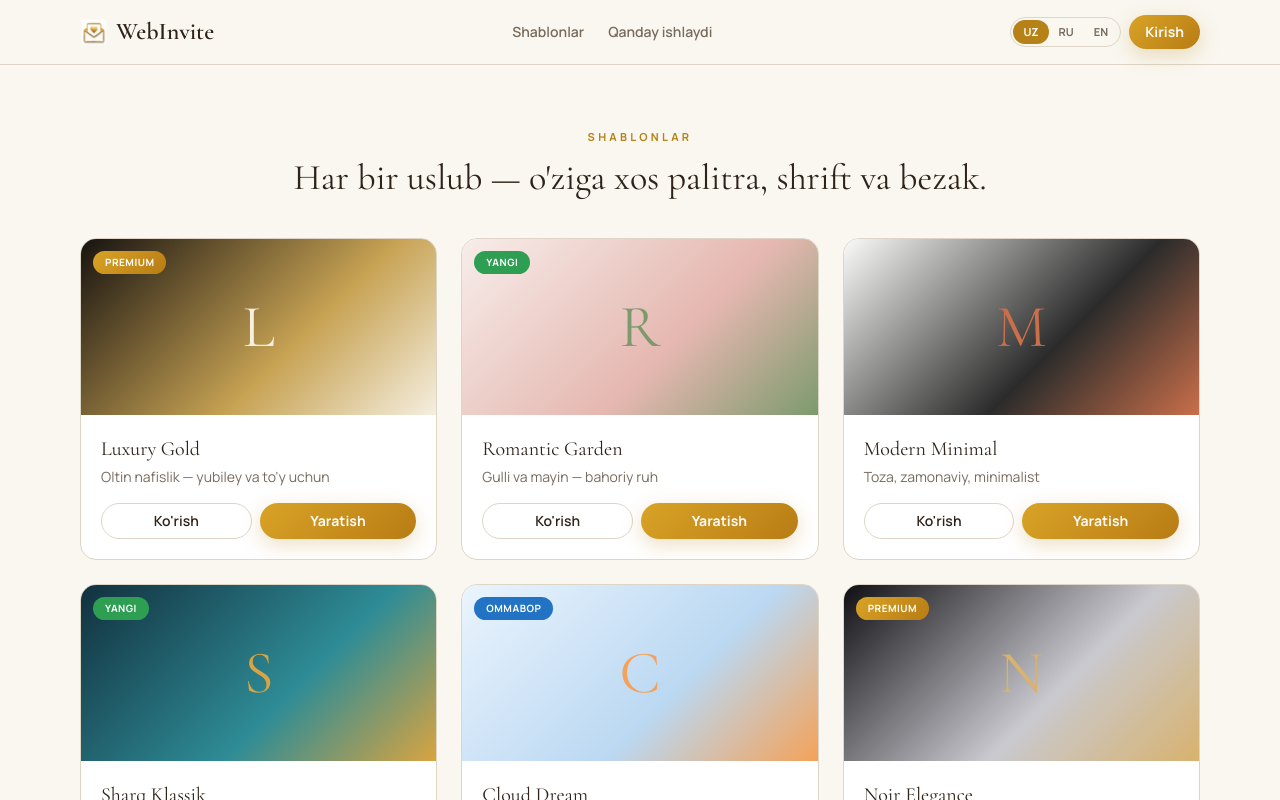
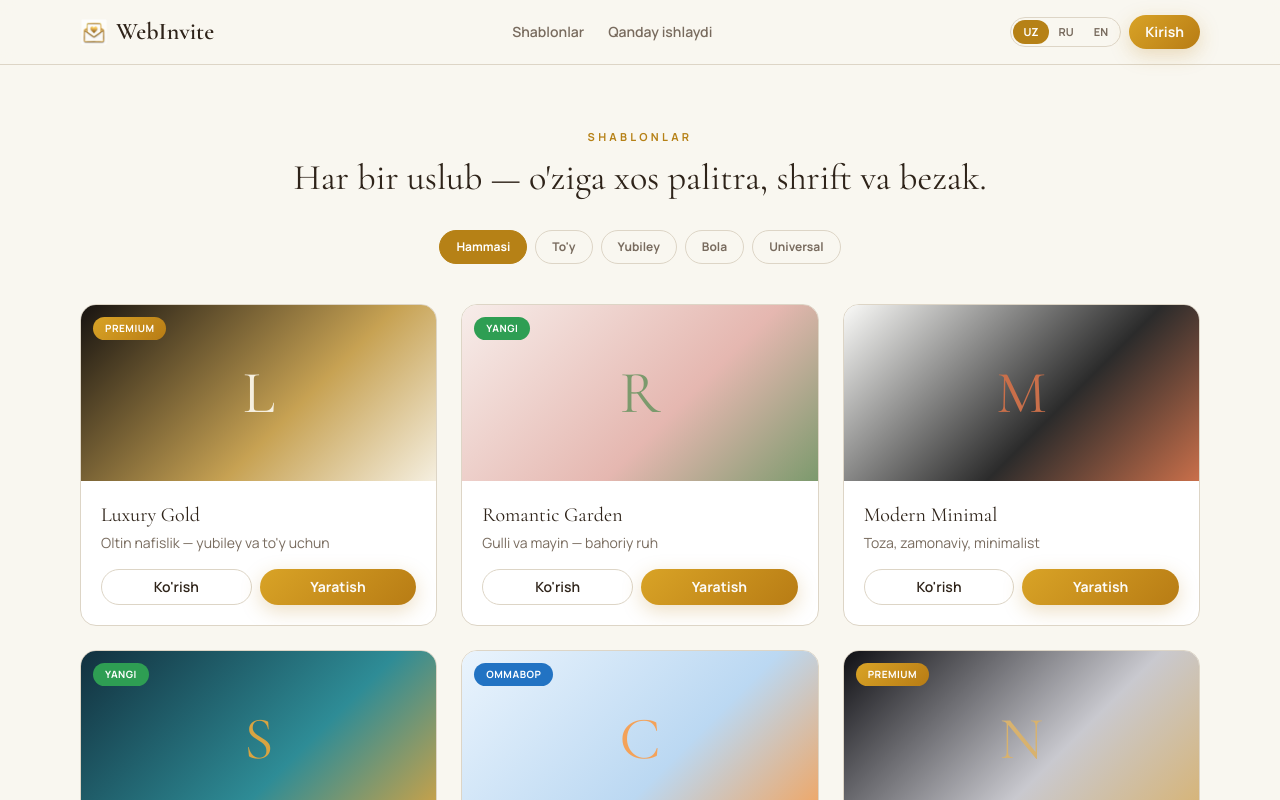
Before and after one commit to ruxshonazakiryayeva/webinvite, a React (Vite) app: page /templates in a window 1280 px wide. Shown: the top 800 px of the page. Built offline with nearby package versions, Linux system fonts and the light colour scheme; a web font is replaced by a local one.

Commit message:
Refactor Templates component to filter templates by category

```diff
--- a/src/pages/Templates.tsx
+++ b/src/pages/Templates.tsx
@@ -1,15 +1,37 @@
-import { templates } from "@/templates/registry";
+import { useState } from "react";
+import { templates, type TemplateCategory } from "@/templates/registry";
 import TemplateCard from "@/components/TemplateCard";
 import { useLang } from "@/lib/i18n";
 
+const cats: { id: TemplateCategory | "hammasi"; label: { uz: string; ru: string; en: string } }[] = [
+  { id: "hammasi", label: { uz: "Hammasi", ru: "Все", en: "All" } },
+  { id: "toy", label: { uz: "To'y", ru: "Свадьба", en: "Wedding" } },
+  { id: "yubiley", label: { uz: "Yubiley", ru: "Юбилей", en: "Anniversary" } },
+  { id: "bola", label: { uz: "Bola", ru: "Детский", en: "Kids" } },
+  { id: "universal", label: { uz: "Universal", ru: "Универсал", en: "Universal" } },
+];
+
 export default function Templates() {
-  const { t } = useLang();
+  const { t, lang } = useLang();
+  const [cat, setCat] = useState<TemplateCategory | "hammasi">("hammasi");
+  const list = cat === "hammasi" ? templates : templates.filter((x) => x.category === cat);
   return (
     <main className="mx-auto max-w-6xl px-4 py-16">
       <p className="eyebrow text-center">{t("cat_title")}</p>
       <h1 className="font-display mt-3 text-center text-4xl">{t("cat_sub")}</h1>
+      <div className="mt-8 flex flex-wrap justify-center gap-2">
+        {cats.map((c) => (
+          <button key={c.id} onClick={() => setCat(c.id)}
+            className="rounded-full border px-4 py-2 text-xs font-bold transition"
+            style={cat === c.id
+              ? { background: "var(--gold)", borderColor: "var(--gold)", color: "#fff" }
+              : { borderColor: "var(--line)", color: "var(--muted)" }}>
+            {c.label[lang]}
+          </button>
+        ))}
+      </div>
       <div className="mt-10 grid gap-6 sm:grid-cols-2 lg:grid-cols-3">
-        {templates.map((tp) => <TemplateCard key={tp.id} tp={tp} />)}
+        {list.map((tp) => <TemplateCard key={tp.id} tp={tp} />)}
       </div>
     </main>
   );
```
